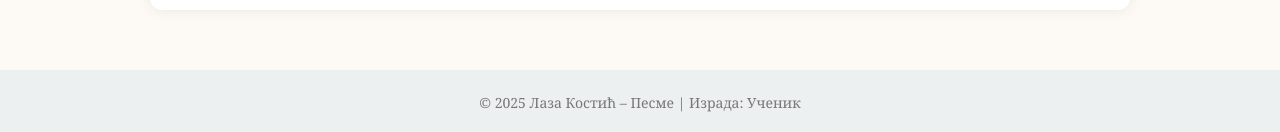
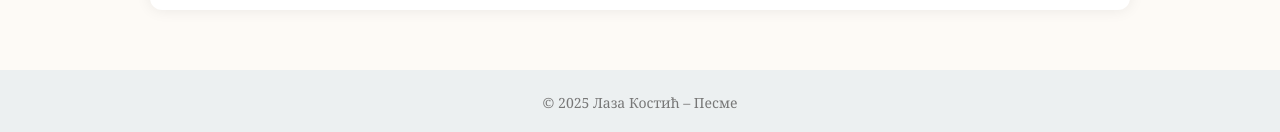
Before and after one commit to Tvojamama123/DonjiVakuf3, a plain HTML site: page pesme1.html in a window 1280 px wide. Shown: the part 2673-2805 px from the top of the page. Drawn offline with Linux system fonts and the light colour scheme.

Commit message:
Update pesme1.html

```diff
--- a/pesme1.html
+++ b/pesme1.html
@@ -156,7 +156,7 @@
 </section>
 
 <footer>
-    © 2025 Лаза Костић – Песме | Израда: Ученик
+    © 2025 Лаза Костић – Песме
 </footer>
 
 </body>
```
